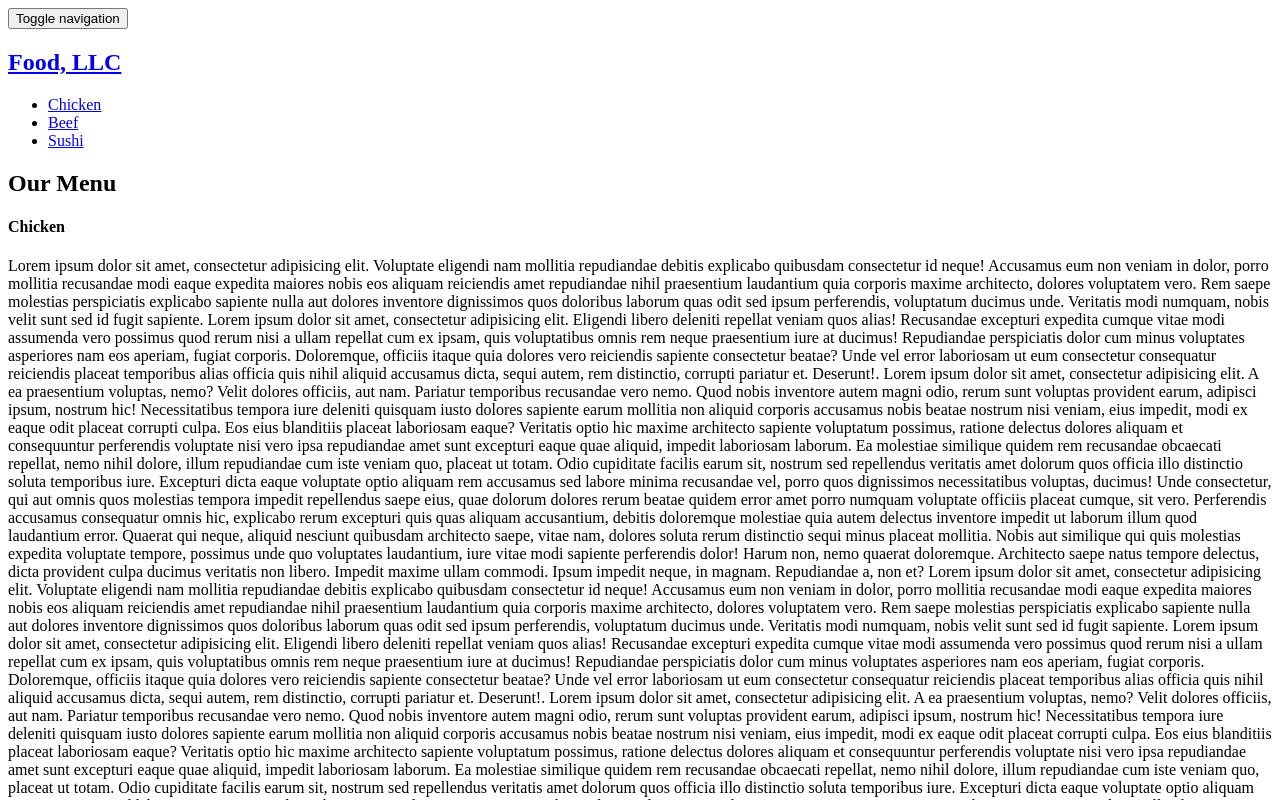
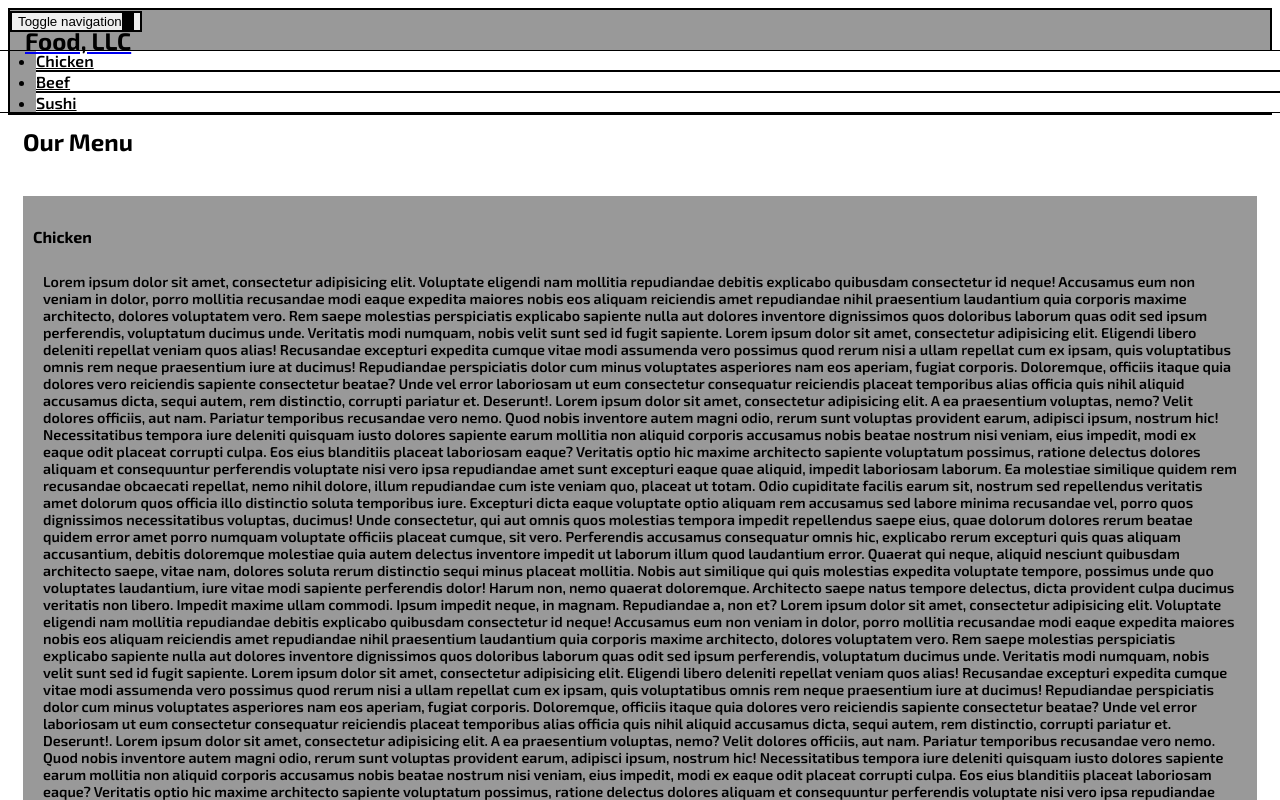
Before and after one commit to AtulKautkar/coursera_Module_2, a plain HTML site: page Coursera_index.html in a window 1280 px wide. Shown: the top 800 px of the page. Drawn offline with Linux system fonts and the light colour scheme; files that its build step writes are made by us from their sources.

Commit message:
Update Courserastyles.css

```diff
--- a/Courserastyles.css
+++ b/Courserastyles.css
@@ -1 +1,91 @@
-# coursera_Module_2
+body{
+	font-size: 16px;
+  font-family: 'Exo 2', sans-serif;
+}
+.navbar-header button.navbar-toggle, .navbar-header .icon-bar{
+  border: 2px solid #000 !important;
+}
+#header-nav{
+  background-color:#999999;
+  border:2px solid #000;
+  border-radius: 0;
+}
+.navbar-brand{
+  margin-top: 10px;
+  padding-top:10px;
+}
+.navbar-nav{
+  margin:0 -15px !important;
+}
+.navbar-brand h1{
+  color: #000;
+  font-size: 1.5em;
+  font-weight: bold;
+  margin-top: 0;
+  margin-bottom: 0;
+  line-height: .75;
+  margin-left: 15px;
+}
+.navbar-brand a:hover, .navbar-brand a:focus{
+  text-decoration: none;
+}
+#nav-list{
+  border:1px solid;
+}
+#nav-list:nth-child(3){
+  border-bottom:0;
+}
+#nav-list li{
+  background:#fff;
+  border-bottom:2px solid;
+}
+#nav-list li:nth-child(3){
+  border-bottom:0;
+}
+#nav-list li a{
+  color:#000;
+  font-weight: 600;
+  line-height: 8px
+}
+.menu{
+  margin:15px;
+}
+.main-title{
+  font-weight: bold;
+  margin-top: -3px;
+}
+.menu-content{
+  margin-top:40px;
+}
+.menu-title{
+  font-weight: bold;
+}
+.menu-item{
+  margin-bottom: 20px;
+  background:#999999;
+  padding: 10px;
+}
+.menu-item h4 {
+  font-weight: bold;
+}
+.menu-item p{
+  font-weight:600;
+  font-size: .9em;
+  padding: 5px 10px;
+}
+@media (max-width:767px){
+  .navbar-brand:focus, .navbar-brand{
+    margin-left:10px;
+  }
+  .menu{
+    width: 80%;
+    margin-right:auto;
+    margin-left:auto;
+    margin-bottom: 15px;
+  }
+  .menu-item p{
+    font-weight: 600;
+    font-size: 1em;
+    padding:5px 15px;
+  }
+}
```
